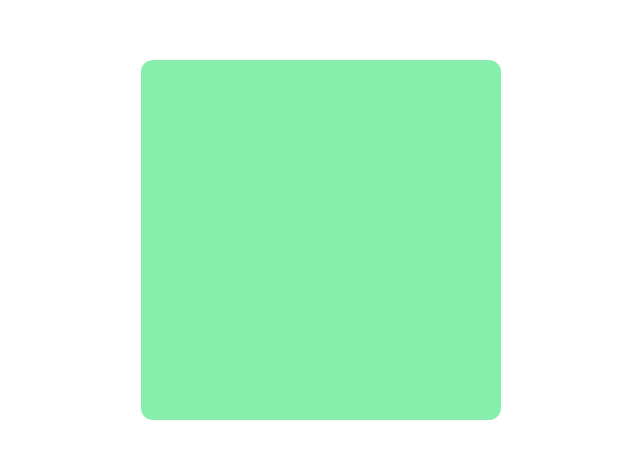
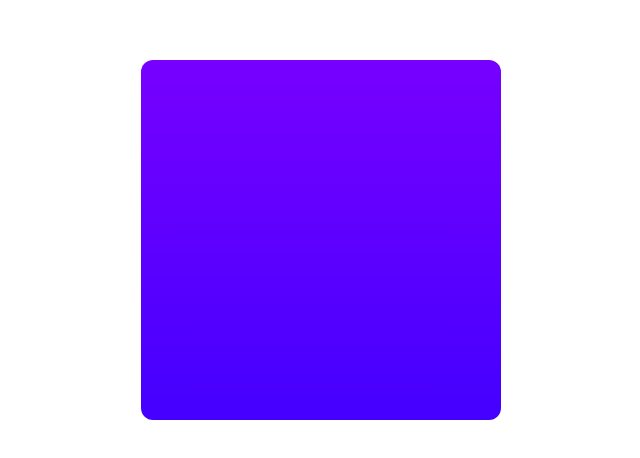
Before and after one commit to Salladin95/CardQuizzler, a Next.js app: page / in a window 1280 px wide. Shown: the part 120-578 px from the top of the page, without its empty margins (319-959 px from the left). Built offline with nearby package versions, Linux system fonts and the light colour scheme.

Commit message:
add finish animations

```diff
--- a/src/components/AnimatedCard.tsx
+++ b/src/components/AnimatedCard.tsx
@@ -1,24 +1,49 @@
 "use client"
 import React from "react"
-import { motion, PanInfo, useAnimation, useMotionValue } from "framer-motion"
+import { AnimationControls, motion, PanInfo, useAnimation, useMotionValue, useTransform } from "framer-motion"
 
 type StartPoint = {
 	x: number
 	y: number
 } | null
 
+/**
+ * Animates rotation and horizontal movement.
+ * @param {number} to - The target horizontal position.
+ * @param {number} rotation - The rotation angle.
+ * @param {AnimationControls} controls - Animation controls from framer-motion.
+ */
+export function rotateAndMoveSmoothly(to: number, rotation: number, controls: AnimationControls) {
+	const duration = Math.min(Math.abs(to) * 0.001, 0.8) // Adjust the factor as needed
+	controls.start({
+		rotate: rotation,
+		translateX: to,
+		transition: { duration, ease: "easeOut" },
+	})
+}
+
 export default function AnimatedCard() {
-	/**
-	 * Motion value for controlling the rotation of the card.
-	 */
+	const controls = useAnimation()
 	const rotate = useMotionValue(0)
+
+	// Drag distance
+	const dragX = useMotionValue(0)
+
+	// Drag distance range for background gradient interpolation
+	const xInputRange = [-100, 0, 100]
+
+	// Background gradient transformation based on drag distance
+	const backgroundGradient = useTransform(dragX, xInputRange, [
+		"linear-gradient(180deg, #ff008c 0%, rgb(211, 9, 225) 100%)",
+		"linear-gradient(180deg, #7700ff 0%, rgb(68, 0, 255) 100%)",
+		"linear-gradient(180deg, rgb(230, 255, 0) 0%, rgb(3, 209, 0) 100%)",
+	])
+
 	/**
 	 * State to store the initial mouse coordinates on drag start.
 	 * This is used to calculate the drag distance, which influences the rotation of the card.
 	 */
 	const [startPoint, setStartPoint] = React.useState<StartPoint>(null)
-
-	const controls = useAnimation()
 
 	const handleDragStart = (_e: MouseEvent, info: PanInfo) => {
 		setStartPoint({ x: info.point.x, y: info.point.y })
@@ -28,14 +53,27 @@ export default function AnimatedCard() {
 		if (!startPoint) return
 
 		const offsetX = info.point.x - startPoint.x
+
+		dragX.set(offsetX)
 		rotate.set(offsetX * 0.1)
 	}
 
 	const handleDragEnd = () => {
-		setStartPoint(null)
+		const moveDistance = window.innerWidth + 100
+		const targetRotation = moveDistance > 820 ? 90 : 60
 
-		// Animate back to the initial position
-		controls.start({ rotate: 0 })
+		switch (true) {
+			case dragX.get() >= 160:
+				return rotateAndMoveSmoothly(moveDistance, targetRotation, controls)
+
+			case dragX.get() <= -160:
+				return rotateAndMoveSmoothly(-moveDistance, -targetRotation, controls)
+
+			default:
+				setStartPoint(null)
+				dragX.set(0)
+				controls.start({ rotate: 0 })
+		}
 	}
 
 	return (
@@ -47,7 +85,7 @@ export default function AnimatedCard() {
 				onDragStart={handleDragStart}
 				onDrag={handleDrag}
 				onDragEnd={handleDragEnd}
-				style={{ rotate }}
+				style={{ rotate, background: backgroundGradient }}
 				animate={controls}
 				dragConstraints={{ left: 0, right: 0 }}
 				transition={{ duration: 0.2 }}
```
